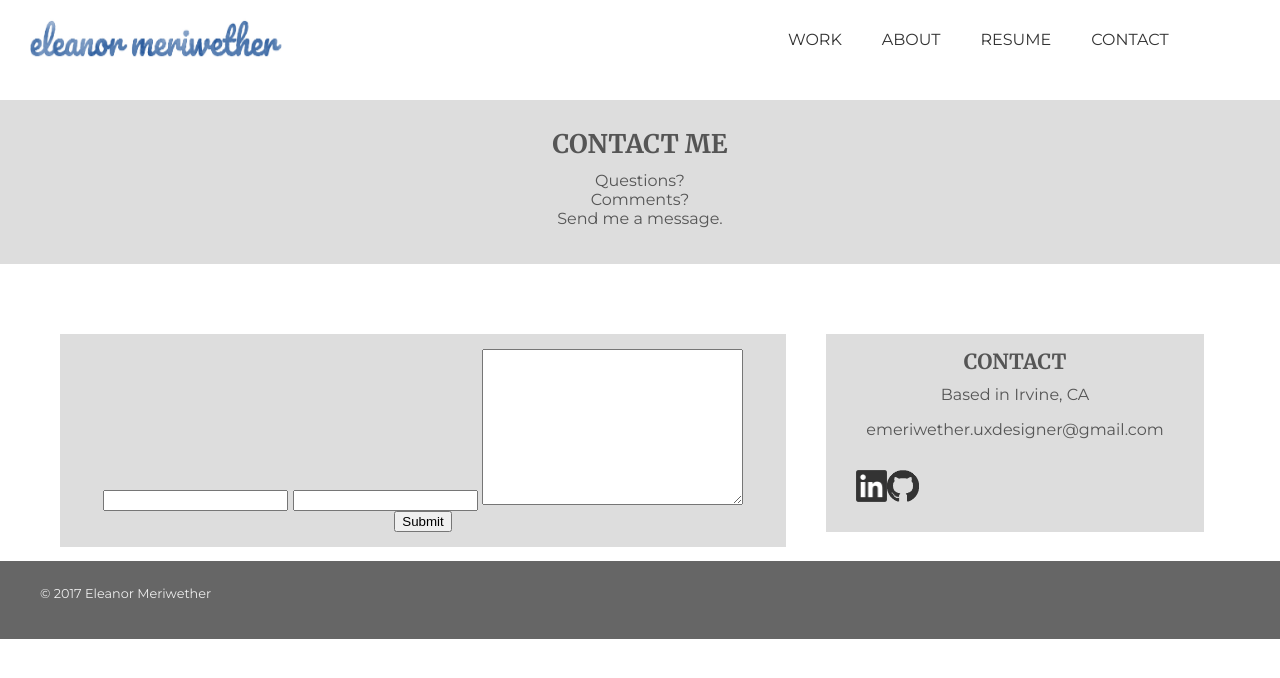
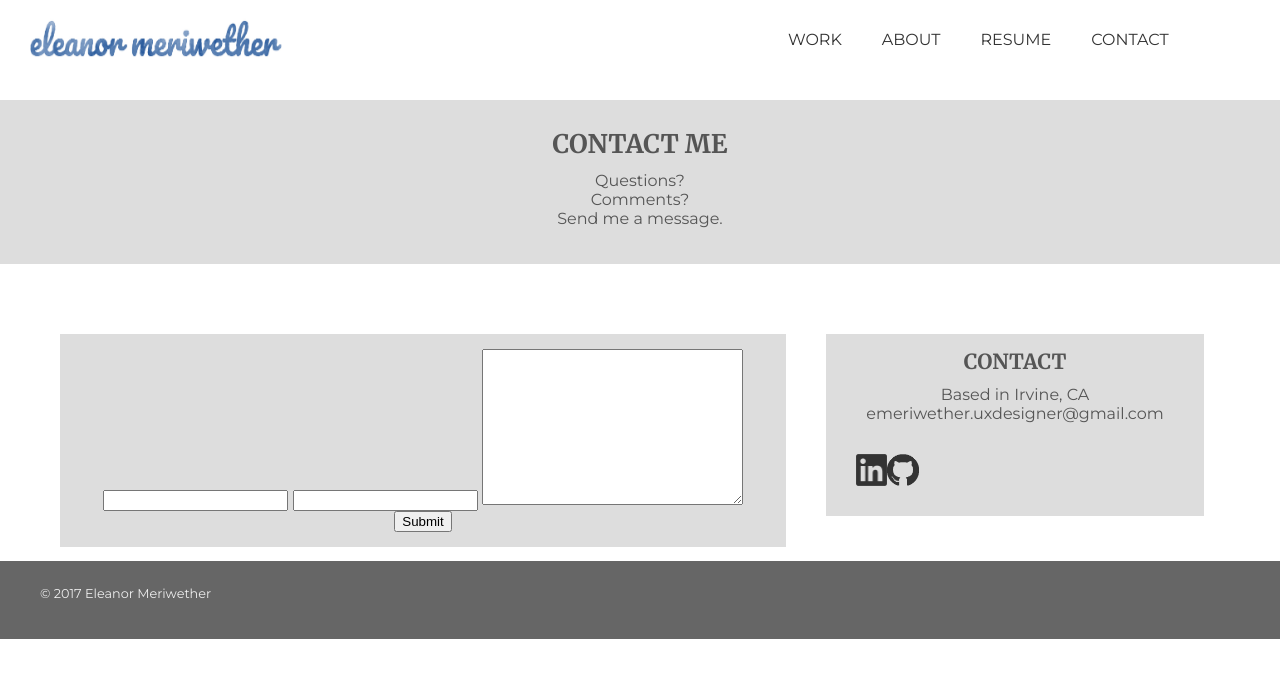
Before and after one commit to emeriwether/emeriwether.github.io, a Jekyll site: the page built from contact.html, in a window 1280 px wide. Shown: the top 678 px of the page. Built offline with Jekyll 4.4.1, drawn with Linux system fonts in a browser that asks for light colours; nearby versions of some CDN libraries.

Commit message:
adjust spacing for contact info section

```diff
--- a/contact.html
+++ b/contact.html
@@ -18,8 +18,7 @@ layout: default
     </div>
     <div>
         <h3>CONTACT</h3>
-        <p>Based in Irvine, CA</p>
-        <p>emeriwether.uxdesigner@gmail.com</p>
+        <p>Based in Irvine, CA<br>emeriwether.uxdesigner@gmail.com</p>
         <div>
             <img src="/img/LinkedIn_logo.png">
             <img src="/img/GitHub_logo.png">
--- a/css/styles.css
+++ b/css/styles.css
@@ -142,7 +142,7 @@ section.contactHeader { background-color: #ddd; text-align: center; padding: 30p
 section.contactInfo { margin-top: 60px; text-align: center; }
 section.contactInfo div { background-color: #ddd; width: 30%; float: left; padding: 15px 15px; }
 section.contactInfo div:nth-child(1) { width: 60%; }
-section.contactInfo div div img { width: 30%; float: left;}
+section.contactInfo div div img { width: 30%; float: left; left: 40%; }
 section.contactInfo div:nth-child(2) { margin-left: 40px; }
 
 /*
```
Also changed, not shown: img/LinkedIn_logo.png.
